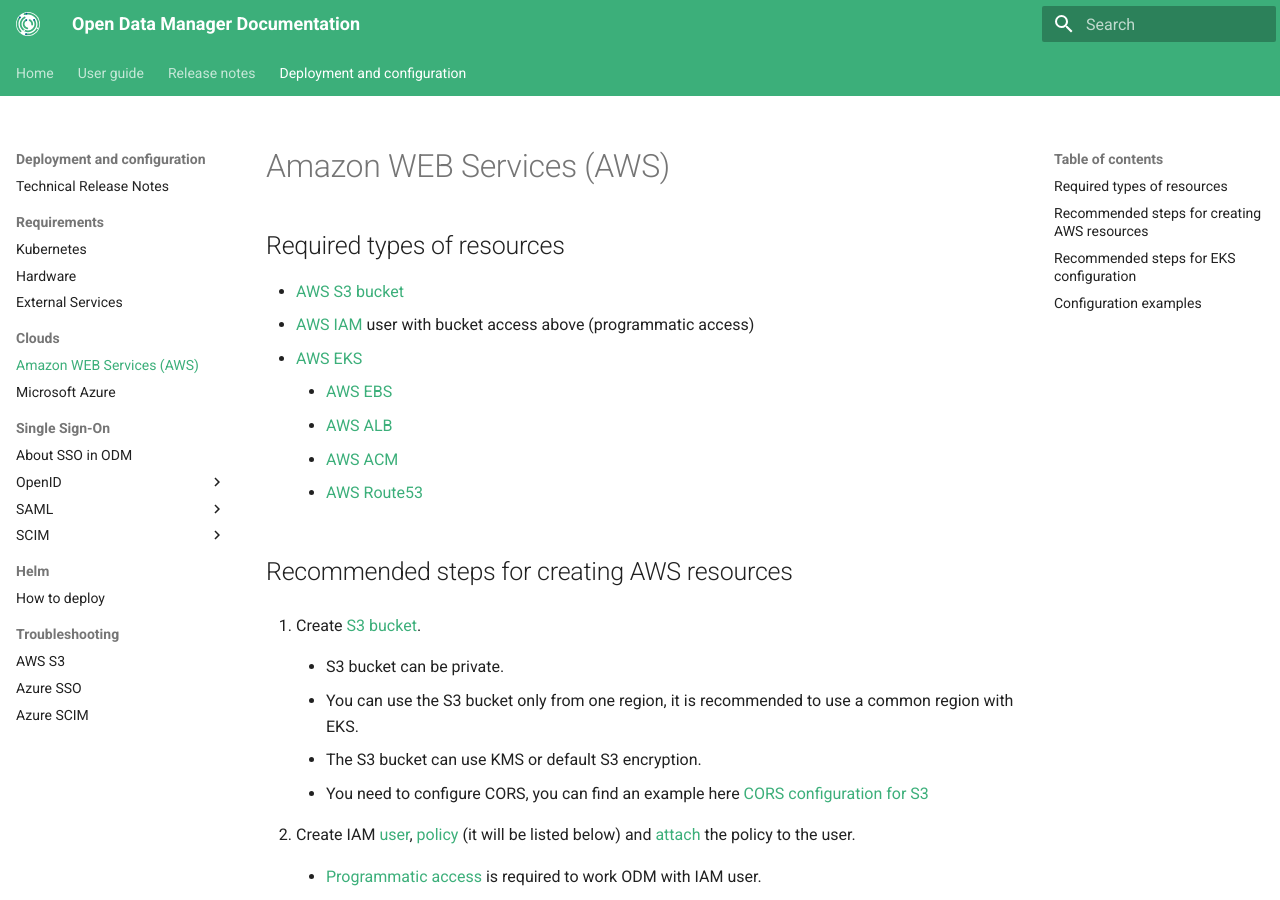
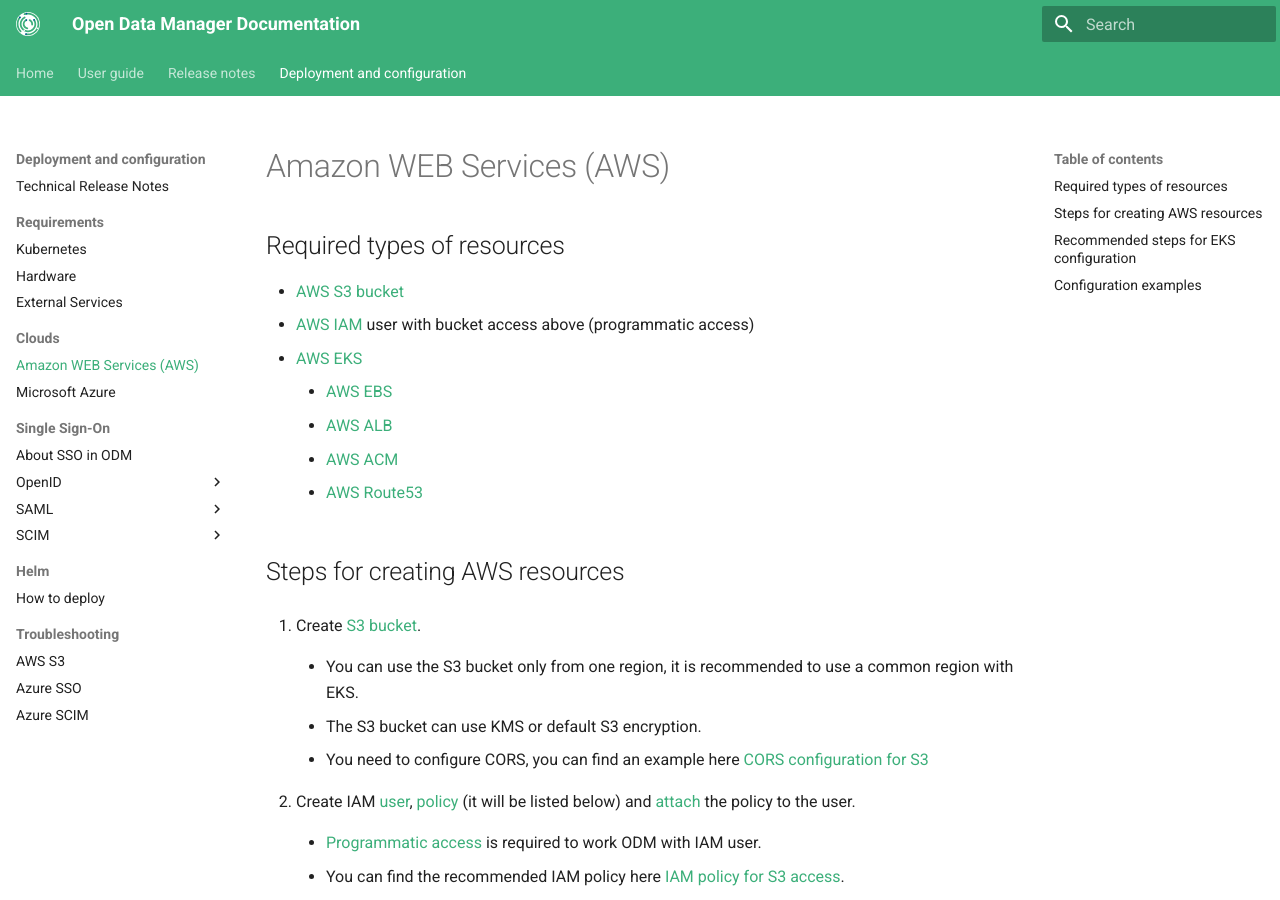
Before and after one commit to genestack/admin-docs, an MkDocs documentation site: the page built from docs/deployment/clouds/aws.md, in a window 1280 px wide and 900 px high. Built offline with MkDocs 1.6.1 and Material for MkDocs 9.7.7, drawn with Linux system fonts in a browser that asks for light colours; the version menu is left out.

Commit message:
[ODM-11081] Remove private s3 bucket

```diff
--- a/docs/deployment/clouds/aws.md
+++ b/docs/deployment/clouds/aws.md
@@ -10,11 +10,9 @@
     - [AWS ACM](https://aws.amazon.com/certificate-manager/)
     - [AWS Route53](https://aws.amazon.com/route53/)
 
-## Recommended steps for creating AWS resources
+## Steps for creating AWS resources
 
 1. Create [S3 bucket](https://docs.aws.amazon.com/AmazonS3/latest/userguide/create-bucket-overview.html).
-
-    - S3 bucket can be private.
 
     - You can use the S3 bucket only from one region, it is recommended to use a common region with EKS.
 
```
